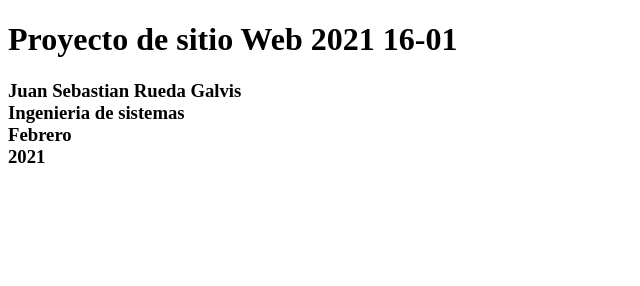
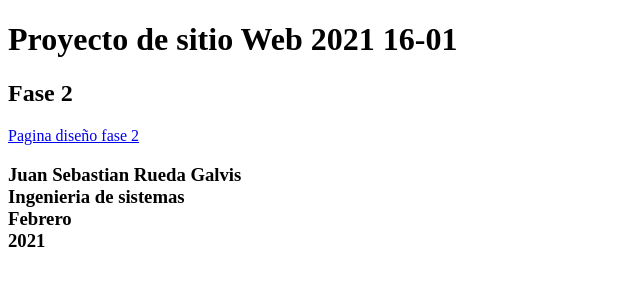
Before and after one commit to Code-SebastianRueda/DSW-SebastianRueda, a plain HTML site: page Fase 2/index.html in a window 1280 px wide. Shown: the whole page, without its empty margins (0-640 px from the left). Drawn offline with Linux system fonts and the light colour scheme.

Commit message:
ultimo cambio fase 2

```diff
--- a/index.html
+++ b/Fase 2/index.html
@@ -9,6 +9,12 @@
     <h1>
         Proyecto de sitio Web 2021 16-01
     </h1>
+    <h2>
+        Fase 2
+    </h2>
+    <p>
+        <a href="desing.html">Pagina diseño fase 2</a>
+    </p>
     <h3>
         <p>
             Juan Sebastian Rueda Galvis <br>
```
Also changed, not shown: Fase 2/desing.html (+1 -1 lines).
